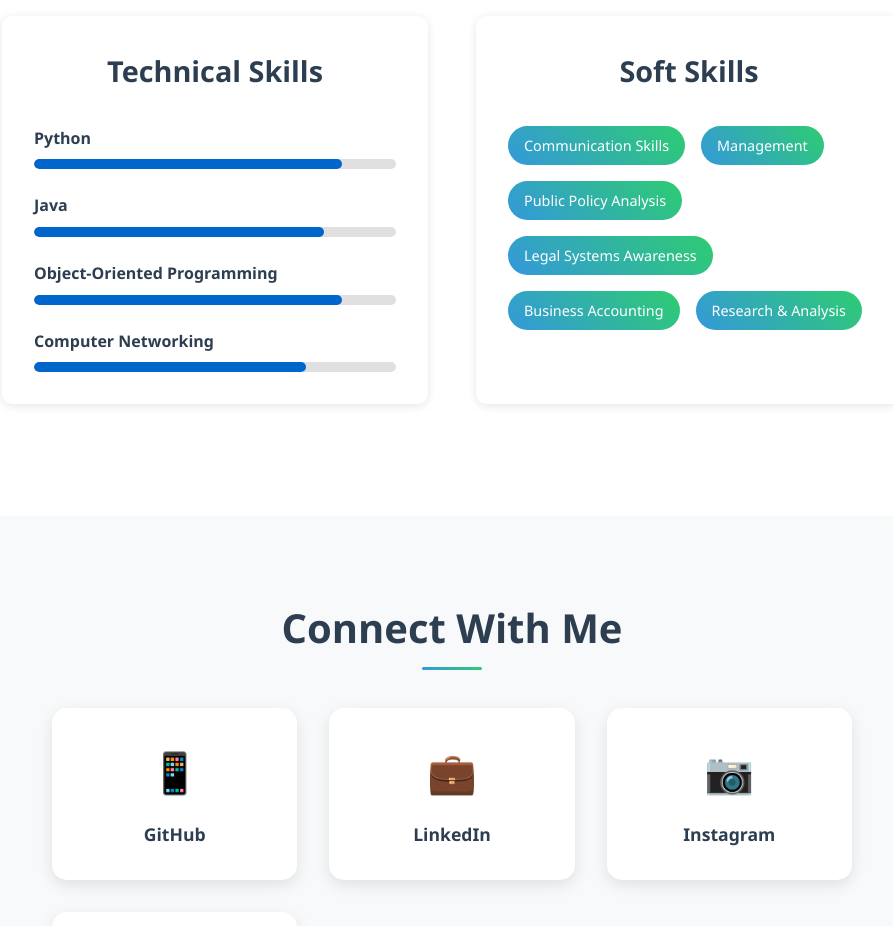
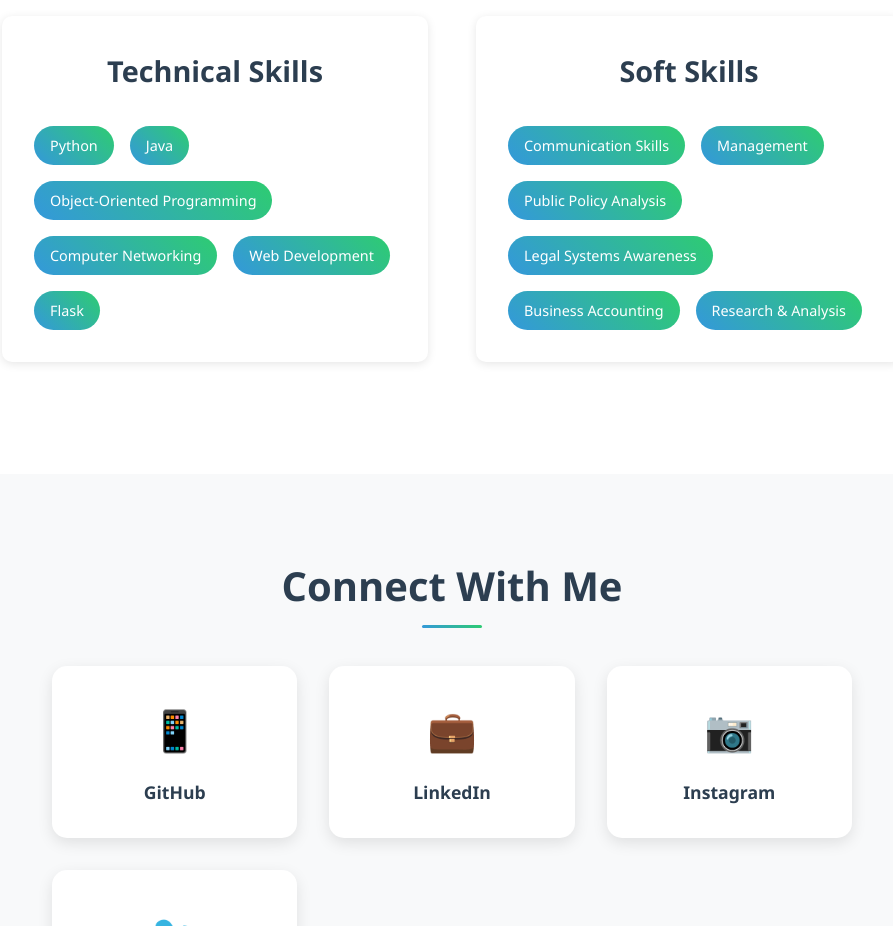
Before and after one commit to Ksreyan0725/My_personal_portfolio, a plain HTML site: page index.html in a window 1280 px wide. Shown: the part 4120-5046 px from the top of the page, without its empty margins (188-1081 px from the left). Drawn offline with Linux system fonts and the light colour scheme.

```diff
--- a/index.html
+++ b/index.html
@@ -146,31 +146,13 @@
       <div class="skills-content">
         <div class="skills-category">
           <h3>Technical Skills</h3>
-          <div class="skills-grid">
-            <div class="skill-item">
-              <span class="skill-name">Python</span>
-              <div class="skill-bar">
-                <div class="skill-progress" data-width="85"></div>
-              </div>
-            </div>
-            <div class="skill-item">
-              <span class="skill-name">Java</span>
-              <div class="skill-bar">
-                <div class="skill-progress" data-width="80"></div>
-              </div>
-            </div>
-            <div class="skill-item">
-              <span class="skill-name">Object-Oriented Programming</span>
-              <div class="skill-bar">
-                <div class="skill-progress" data-width="85"></div>
-              </div>
-            </div>
-            <div class="skill-item">
-              <span class="skill-name">Computer Networking</span>
-              <div class="skill-bar">
-                <div class="skill-progress" data-width="75"></div>
-              </div>
-            </div>
+          <div class="soft-skills">
+            <span class="soft-skill">Python</span>
+            <span class="soft-skill">Java</span>
+            <span class="soft-skill">Object-Oriented Programming</span>
+            <span class="soft-skill">Computer Networking</span>
+            <span class="soft-skill">Web Development</span>
+            <span class="soft-skill">Flask</span>
           </div>
         </div>
         <div class="skills-category">
```
